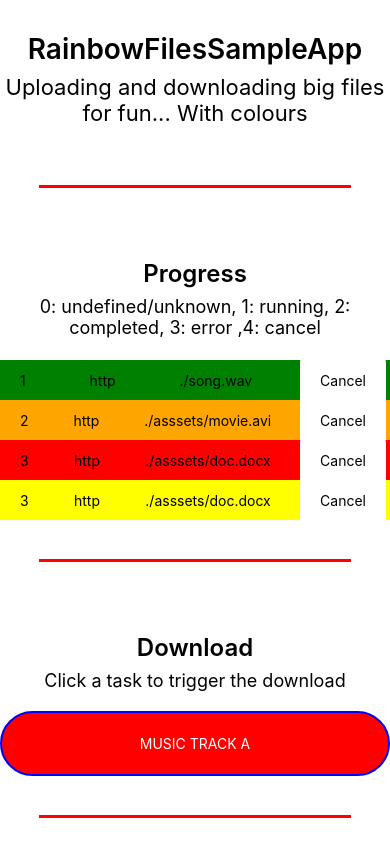
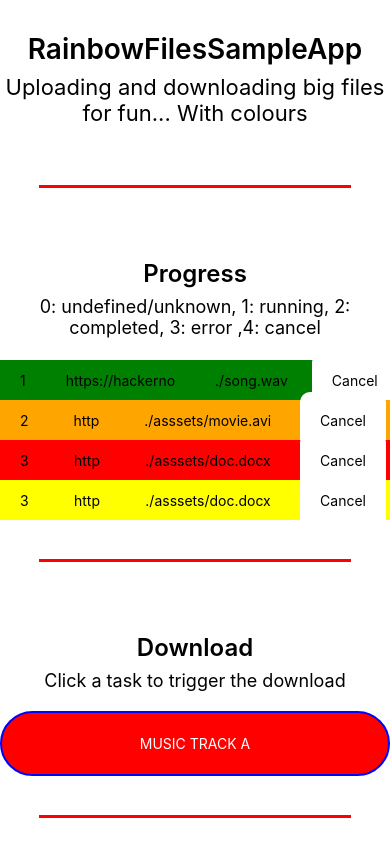
Before and after one commit to unicornRainbows/RainbowFilesSampleApp, a React Native app: screen / in a window 390 px wide. Shown: the top 844 px of the page. Built offline with nearby package versions, Linux system fonts and the light colour scheme; what react-native would draw is missing.

Commit message:
android download added

```diff
--- a/App.js
+++ b/App.js
@@ -31,7 +31,7 @@ import RNRainbowFilesManager from 'react-native-rainbow-files-manager';
 
 const App = () => {
   let bulletPoints = [
-    { id: 1, uri: 'http', localFilePath: './song.wav', status: '0' },
+    { id: 1, uri: 'https://hackernoon.com/hn-images/0*4ty0Adbdg4dsVBo3.png', localFilePath: './song.wav', status: '0' },
     { id: 2, uri: 'http', localFilePath: './asssets/movie.avi', status: '1' },
     { id: 3, uri: 'http', localFilePath: './asssets/doc.docx', status: '2' },
     { id: 3, uri: 'http', localFilePath: './asssets/doc.docx', status: '3' },
@@ -75,11 +75,8 @@ const App = () => {
                 {bulletPoints.map(item => (
                   <StatusItem
                     item={item}
-                    onPress={() => RNRainbowFilesManager.show("hello")}
+                    onPress={(e) => RNRainbowFilesManager.downloadFile(e)}
                   />
-
-
-
                 ))}
               </View>
             </View>
--- a/src/Components/StatusItem.js
+++ b/src/Components/StatusItem.js
@@ -3,7 +3,7 @@ import { StyleSheet, View, Text, Dimensions, TouchableOpacity } from 'react-nati
 
 class StatusItem extends React.PureComponent {
   _onPress = () => {
-    this.props.onPress()
+    this.props.onPress(this.props.item.uri)
   };
 
   render() {
@@ -33,7 +33,7 @@ class StatusItem extends React.PureComponent {
     return (
       <View style={[styles.itemContainer, { backgroundColor: backgroundColor }]}>
         <Text style={styles.font}>{id}</Text>
-        <Text style={styles.font}>{uri}</Text>
+        <Text style={styles.font}>{uri.substring(0, 16)}</Text>
         <Text style={styles.font}>{localFilePath}</Text>
 
         <TouchableOpacity style={styles.button} onPress={this._onPress}>
```
Also changed, not shown: 2 other files (tests, documents, lock files or other folders).
